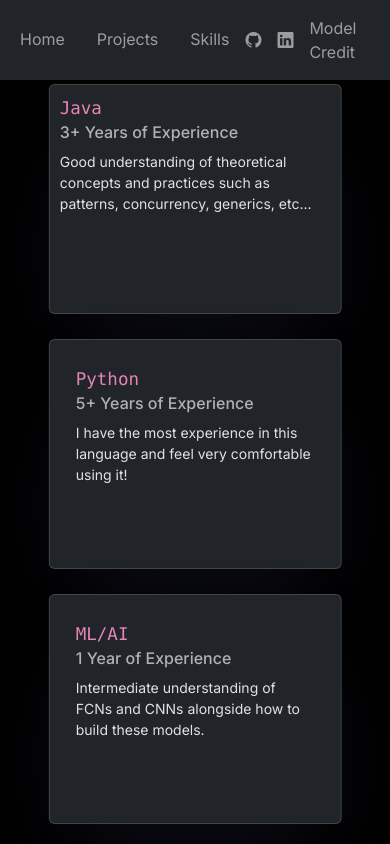
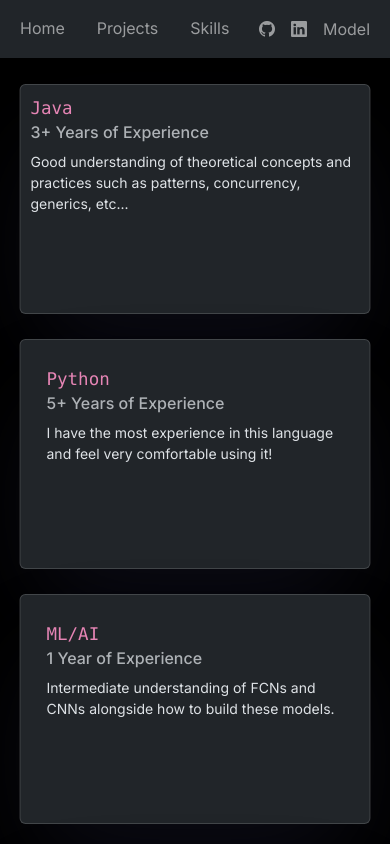
Before and after one commit to be-nny/portfolio, a Next.js app in the folder my-portfolio-site/: page /skills in a window 390 px wide. Shown: the top 844 px of the page. Built offline with nearby package versions, Linux system fonts and the light colour scheme.

Commit message:
optimised build

```diff
--- a/my-portfolio-site/app/components/Menu.tsx
+++ b/my-portfolio-site/app/components/Menu.tsx
@@ -24,7 +24,7 @@ export const Menu = () => {
                         </Nav.Link>
                     </Nav>
                     <Nav className="ml-auto">
-                        <Nav.Link className={"small"} href={"https://sketchfab.com/3d-models/planet-earth-bce3ea48781c4f02a8c52d2678220d07"}>Model Credit</Nav.Link>
+                        <Nav.Link className={"small"} href={"https://sketchfab.com/3d-models/planet-earth-bce3ea48781c4f02a8c52d2678220d07"}>Model</Nav.Link>
                     </Nav>
                 </Container>
             </Navbar>
--- a/my-portfolio-site/app/components/helloWorld.module.css
+++ b/my-portfolio-site/app/components/helloWorld.module.css
@@ -29,5 +29,6 @@
 @media only screen and (max-width: 600px) {
     .text {
         font-size: 10px;
+        margin-top: -47%;
     }
 }
--- a/my-portfolio-site/app/styles/globals.css
+++ b/my-portfolio-site/app/styles/globals.css
@@ -43,7 +43,7 @@ textarea{
 
 @media only screen and (max-width: 600px) {
     .main-container{
-        width: 75%;
+        width: 90%;
     }
     textarea{
         font-size: 10px;
```
Also changed, not shown: my-portfolio-site/app/components/LandingPage.module.css (+5 -4 lines), my-portfolio-site/app/renderer/main.js (+8 -0 lines).
